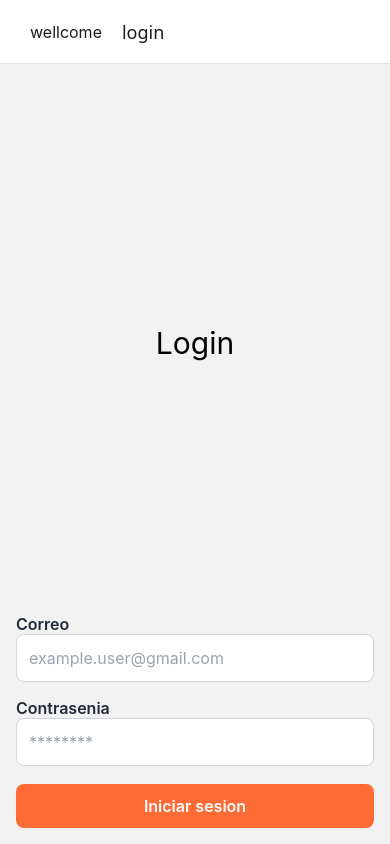
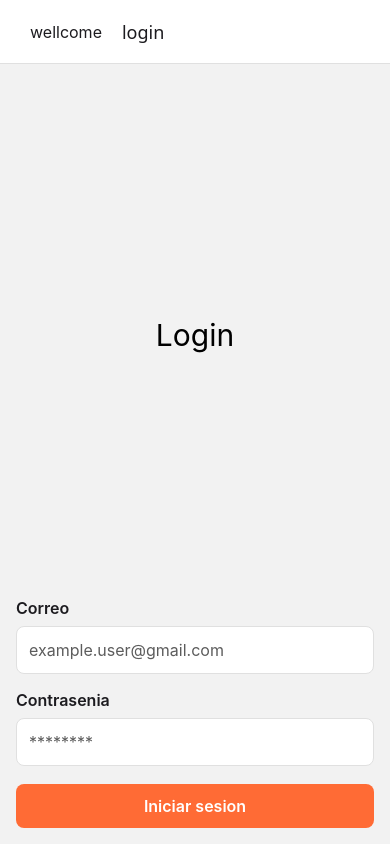
Before and after one commit to marcosherna/petApp, a React Native app in the folder frontend/mobile/: screen /auth in a window 390 px wide. Built offline with nearby package versions, Linux system fonts and the light colour scheme; some icons are missing.

Commit message:
feat: input apply theme

```diff
--- a/frontend/mobile/src/components/Input.tsx
+++ b/frontend/mobile/src/components/Input.tsx
@@ -11,6 +11,7 @@ import {
 } from "react-native";
 import { getTextStyle } from "../helpers/TextStyles";
 import { FontSizeKey, FontWeightKey } from "../resourses/typography";
+import { useTheme } from "../hooks/useTheme";
 
 interface InputProps extends Omit<TextInputProps, "style"> {
   label?: string;
@@ -51,32 +52,51 @@ export function Input({
 
   ...props
 }: InputProps) {
+  const { theme } = useTheme();
+
+  const colors = {
+    label: theme.text,
+    inputBorder: theme.outline,
+    inputBackground: theme.surface,
+    inputText: theme.text,
+    placeholder: theme.secondaryText,
+    error: "#EF4444",
+  };
+
   const labelTextStyle = getTextStyle(
     labelSize,
     labelWeight,
-    "#1F2937",
+    colors.label,
     "left"
   );
   const inputTextStyle = getTextStyle(
     inputSize,
     inputWeight,
-    "#1F2937",
+    colors.inputText,
     "left"
   );
   const errorTextStyle = getTextStyle(
     errorSize,
     errorWeight,
-    "#EF4444",
+    colors.error,
     "left"
   );
 
   return (
     <View style={[styles.container, containerStyle]}>
-      {label ? <Text style={[labelTextStyle, labelStyle]}>{label}</Text> : null}
+      {label ? (
+        <Text style={[{ marginBottom: 8 }, labelTextStyle, labelStyle]}>
+          {label}
+        </Text>
+      ) : null}
 
       <TextInput
         style={[
           styles.input,
+          {
+            borderColor: error ? colors.error : colors.inputBorder,
+            backgroundColor: colors.inputBackground,
+          },
           multiline && styles.multilineInput,
           inputTextStyle,
           inputStyle,
@@ -87,7 +107,7 @@ export function Input({
         secureTextEntry={secureTextEntry}
         multiline={multiline}
         keyboardType={keyboardType}
-        placeholderTextColor="#9CA3AF"
+        placeholderTextColor={colors.placeholder}
         {...props}
       />
 
@@ -103,11 +123,9 @@ const styles = StyleSheet.create({
   },
   input: {
     borderWidth: 1,
-    borderColor: "#D1D5DB",
     borderRadius: 8,
     paddingHorizontal: 12,
     paddingVertical: 12,
-    backgroundColor: "#FFFFFF",
     minHeight: 48,
   },
   multilineInput: {
```
